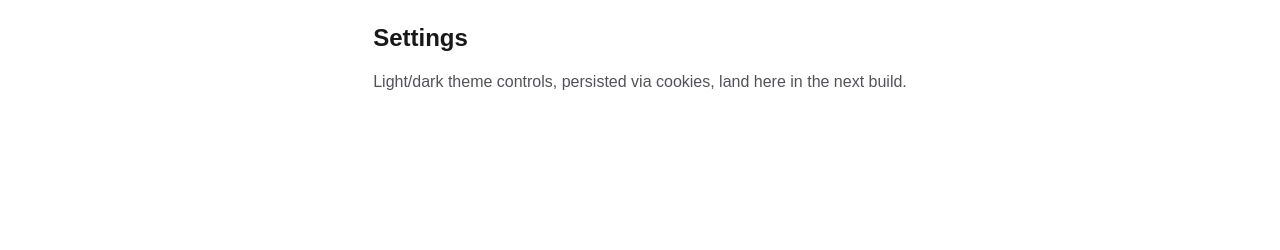
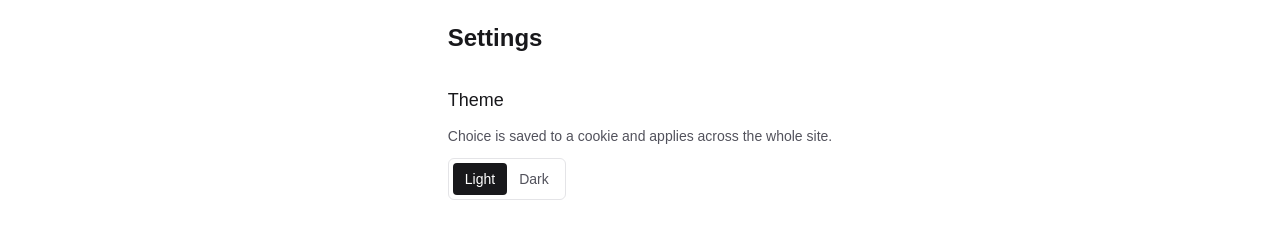
Before and after one commit to BurntCodes/phoneme-wordle, a Next.js app: page /settings in a window 1280 px wide. Shown: the part 160-410 px from the top of the page. Built offline with nearby package versions, Linux system fonts and the light colour scheme; no server answers.

Commit message:
Wire ThemeToggle into Settings page

```diff
--- a/src/app/settings/page.tsx
+++ b/src/app/settings/page.tsx
@@ -1,17 +1,29 @@
 import type { Metadata } from "next";
+import { cookies } from "next/headers";
+import ThemeToggle from "@/components/theme/ThemeToggle";
+import { THEME_COOKIE, type Theme } from "@/lib/theme";
 
 export const metadata: Metadata = { title: "Settings" };
 
-export default function SettingsPage() {
+export default async function SettingsPage() {
+  const cookieStore = await cookies();
+  const initialTheme: Theme =
+    cookieStore.get(THEME_COOKIE)?.value === "dark" ? "dark" : "light";
+
   return (
-    <div className="mx-auto flex max-w-3xl flex-1 flex-col gap-4 px-4 py-12">
+    <div className="mx-auto flex max-w-3xl flex-1 flex-col gap-8 px-4 py-12">
       <h2 className="text-2xl font-semibold text-zinc-900 dark:text-zinc-50">
         Settings
       </h2>
-      <p className="text-zinc-600 dark:text-zinc-400">
-        Light/dark theme controls, persisted via cookies, land here in the
-        next build.
-      </p>
+      <section className="space-y-3">
+        <h3 className="text-lg font-medium text-zinc-900 dark:text-zinc-50">
+          Theme
+        </h3>
+        <p className="text-sm text-zinc-600 dark:text-zinc-400">
+          Choice is saved to a cookie and applies across the whole site.
+        </p>
+        <ThemeToggle initialTheme={initialTheme} />
+      </section>
     </div>
   );
 }
```
